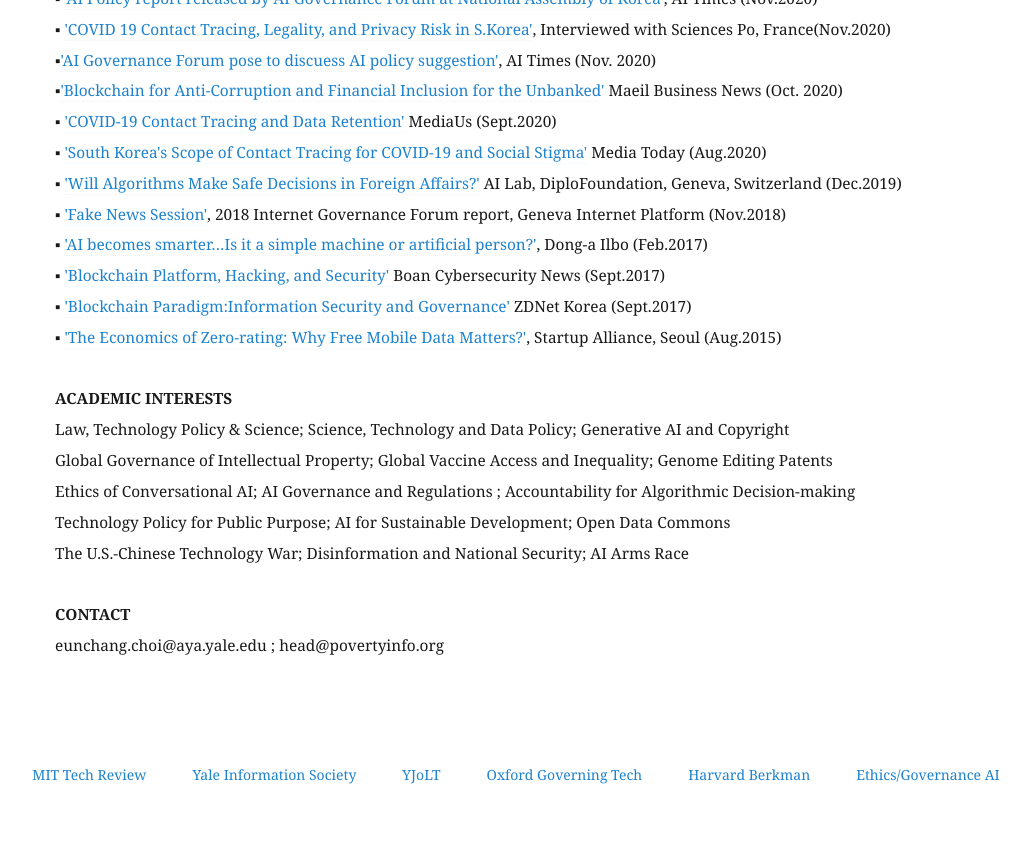
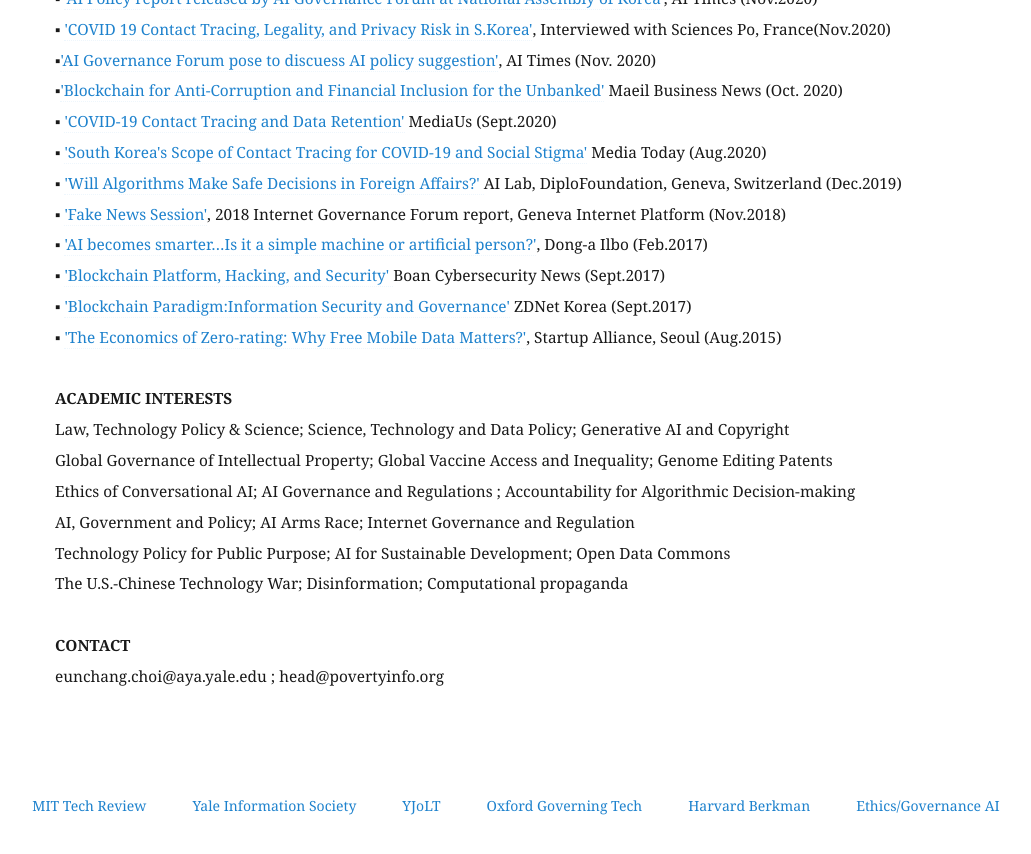
Before and after one commit to eunchangchoi/eunchangchoi.github.io, a Jekyll site: the page built from index.md, in a window 1280 px wide and 900 px high, scrolled down 7746 px. Shown: the top 854 px of the window, without its empty margins (45-1076 px from the left). Built offline with Jekyll 4.4.1, drawn with Linux system fonts in a browser that asks for light colours.

Commit message:
Update index.md

```diff
--- a/index.md
+++ b/index.md
@@ -193,8 +193,9 @@ title: "Choi, Eun Chang 최은창"
    Law, Technology Policy & Science; Science, Technology and Data Policy; Generative AI and Copyright <br>
    Global Governance of Intellectual Property; Global Vaccine Access and Inequality; Genome Editing Patents <br>
    Ethics of Conversational AI; AI Governance and Regulations ; Accountability for Algorithmic Decision-making <br>
+   AI, Government and Policy; AI Arms Race; Internet Governance and Regulation <br>
    Technology Policy for Public Purpose; AI for Sustainable Development; Open Data Commons <br>
-   The U.S.-Chinese Technology War; Disinformation and National Security; AI Arms Race <br>
+   The U.S.-Chinese Technology War; Disinformation; Computational propaganda <br>
   <br>
    <strong> CONTACT</strong> <br>
    eunchang.choi@aya.yale.edu ;  head@povertyinfo.org
```
